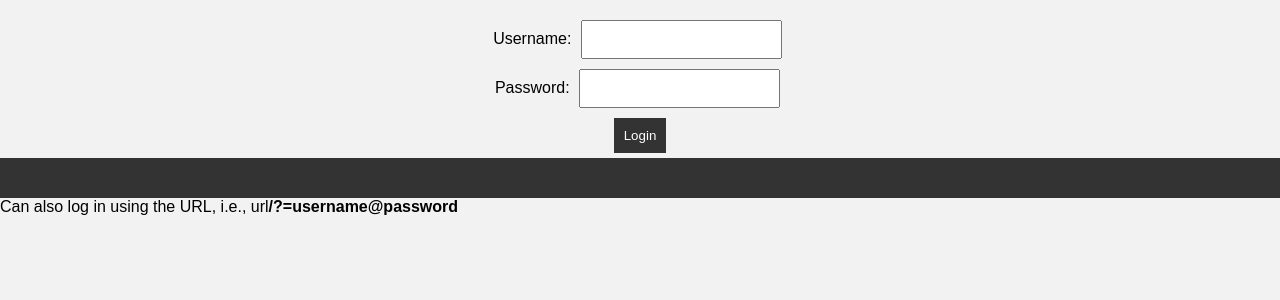
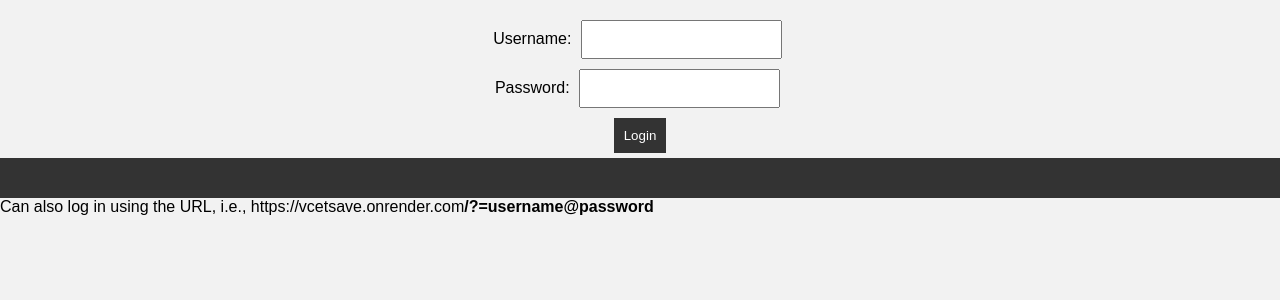
Before and after one commit to shreeshapilinja/protectedtext, a Flask app: page / in a window 1280 px wide. Shown: the part 163-463 px from the top of the page. Run offline with Flask 3, Linux system fonts and the light colour scheme.

Commit message:
Update home.html

```diff
--- a/templates/home.html
+++ b/templates/home.html
@@ -18,6 +18,6 @@
     </form>
     <h1 class="center-text">{{error}}</h1>
 
-	<span>Can also log in using the URL, i.e., url<b>/?=username@password</b></span>
+	<span>Can also log in using the URL, i.e., https://vcetsave.onrender.com<b>/?=username@password</b></span>
 </body>
 </html>
```
